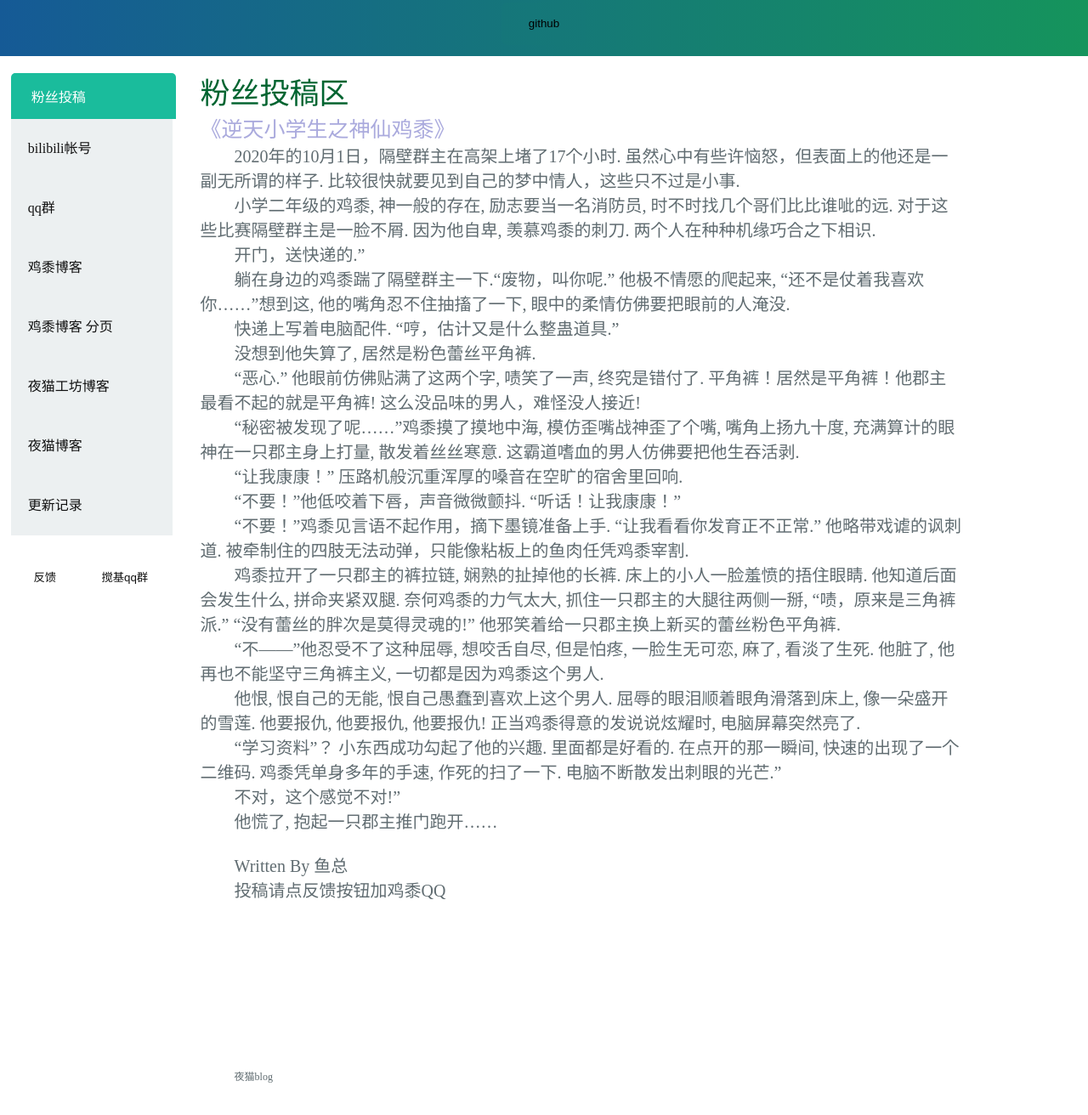
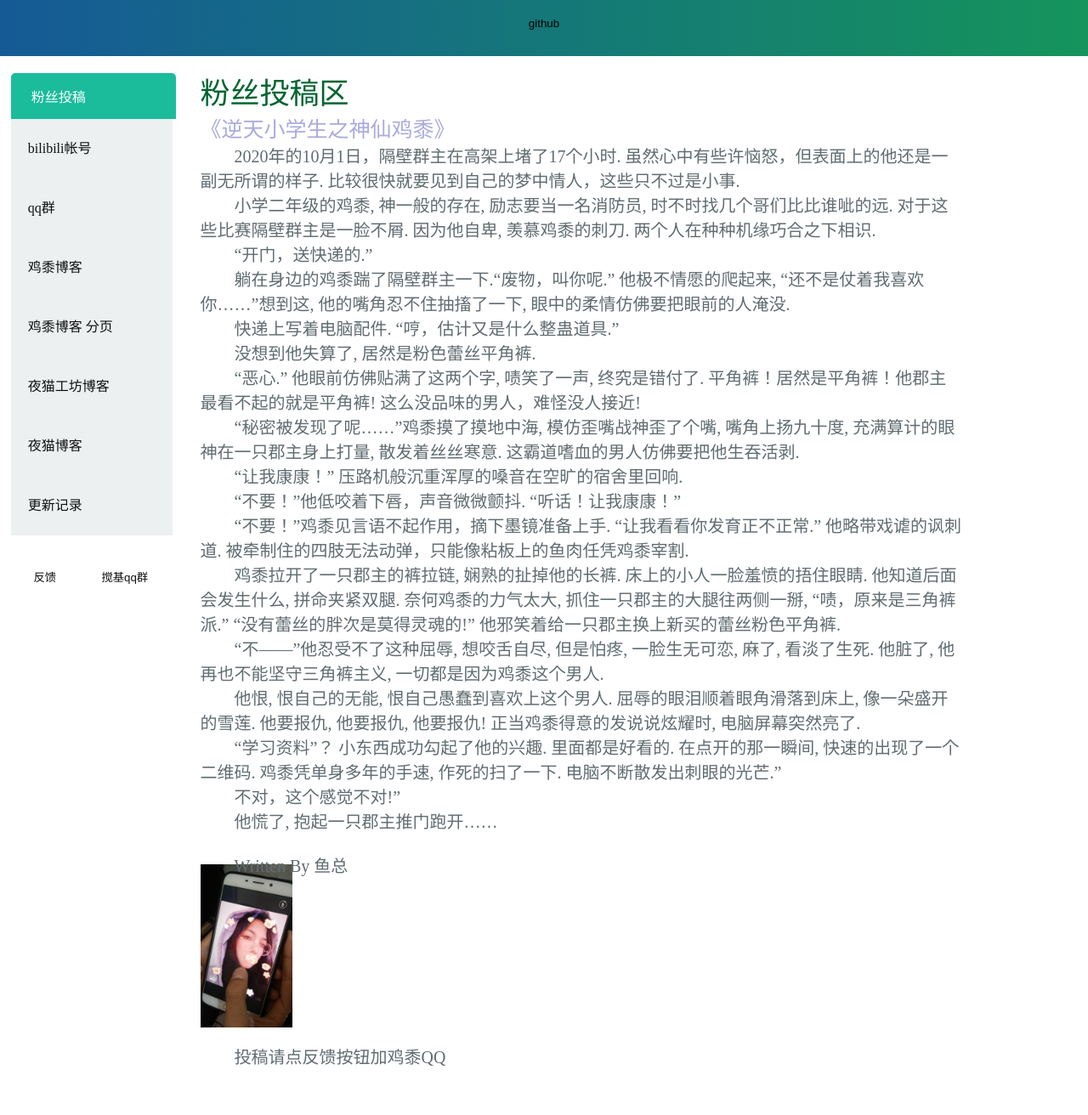
Before and after one commit to NAC257/NAC257.github.io, a plain HTML site: page fans/index.html in a window 1280 px wide. Shown: the part 134-1446 px from the top of the page at 85% size. Before the commit the page ends 1420 px from the top, so only its background shows below. Drawn offline with Linux system fonts and the light colour scheme.

Commit message:
Update index.html

```diff
--- a/fans/index.html
+++ b/fans/index.html
@@ -52,7 +52,7 @@
       <p class="subbt">《逆天小学生之神仙鸡黍》</p>
 			<p class="text">2020年的10月1日，隔壁群主在高架上堵了17个小时. 虽然心中有些许恼怒，但表面上的他还是一副无所谓的样子. 比较很快就要见到自己的梦中情人，这些只不过是小事.</p>
 			<p class="text">小学二年级的鸡黍, 神一般的存在, 励志要当一名消防员, 时不时找几个哥们比比谁呲的远. 对于这些比赛隔壁群主是一脸不屑. 因为他自卑, 羡慕鸡黍的刺刀. 两个人在种种机缘巧合之下相识.</p>
-			<p class="text">开门，送快递的.”</p>
+			<p class="text">“开门，送快递的.”</p>
 			<p class="text">躺在身边的鸡黍踹了隔壁群主一下.“废物，叫你呢.” 他极不情愿的爬起来, “还不是仗着我喜欢你……”想到这, 他的嘴角忍不住抽搐了一下, 眼中的柔情仿佛要把眼前的人淹没. </p>
 			<p class="text">快递上写着电脑配件. “哼，估计又是什么整蛊道具.”</p>
 			<p class="text">没想到他失算了, 居然是粉色蕾丝平角裤.</p>
@@ -70,6 +70,7 @@
 			<p class="text">&#8194;</p>
 			<p class="text">Written By 鱼总</p>
 			<p class="text"></p>
+			<img src="https://nac257.github.io/image/QQ%E5%9B%BE%E7%89%8720201108202827.jpg" style="width:108px;height:192px;" alt="Mr. Fish">
 			<p class="text"></p>
       <p class="text">投稿请点反馈按钮加鸡黍QQ</p>
 			<p class="space">&#8194;</p>
```
